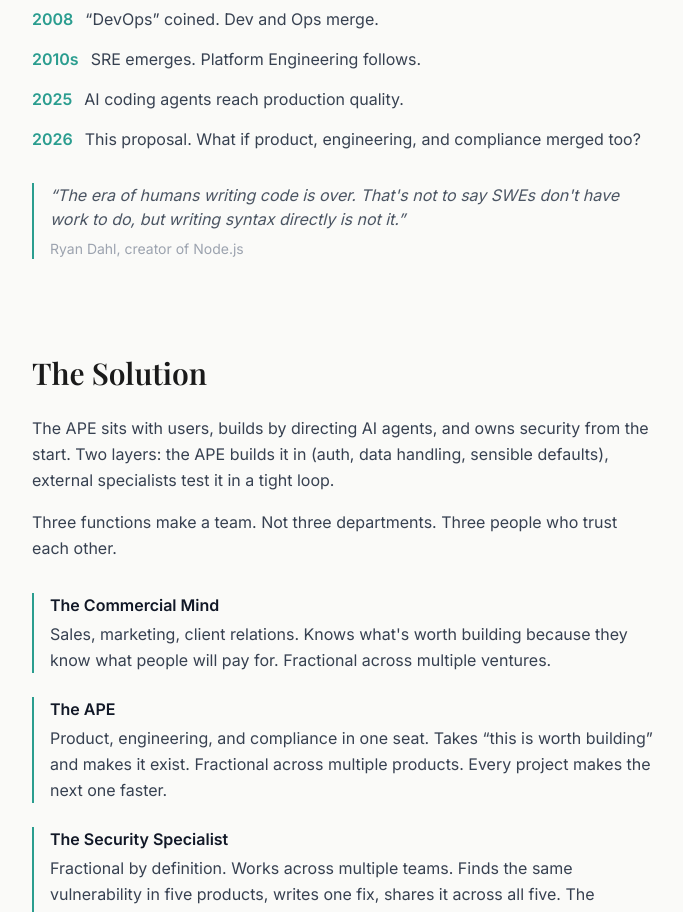
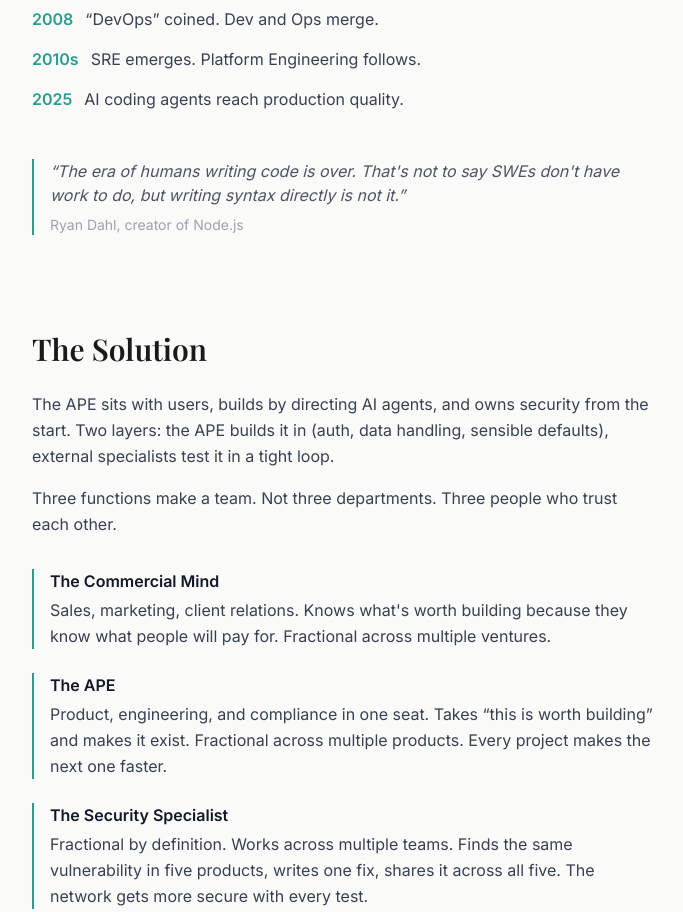
Before and after one commit to skyblue-will/ape-site, a Next.js app: page / in a window 1280 px wide. Shown: the part 1460-2372 px from the top of the page, without its empty margins (296-979 px from the left). Built offline with nearby package versions, Linux system fonts and the light colour scheme.

Commit message:
Remove 2026 from timeline

```diff
--- a/app/page.tsx
+++ b/app/page.tsx
@@ -79,8 +79,7 @@ export default function Home() {
             <span>AI coding agents reach production quality.</span>
           </li>
           <li className="flex gap-3">
-            <span className="text-teal-accent font-semibold shrink-0">2026</span>
-            <span>This proposal. What if product, engineering, and compliance merged too?</span>
+
           </li>
         </ul>
 
```
